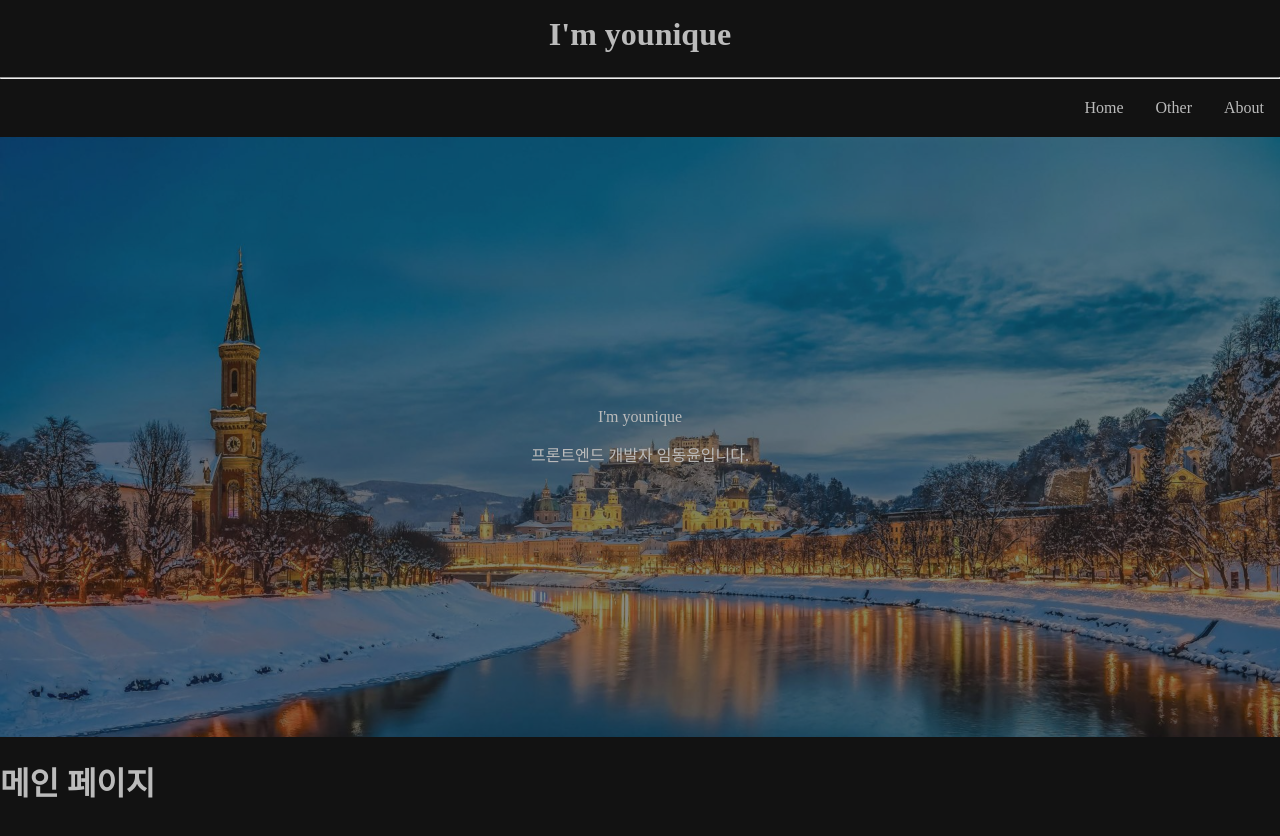
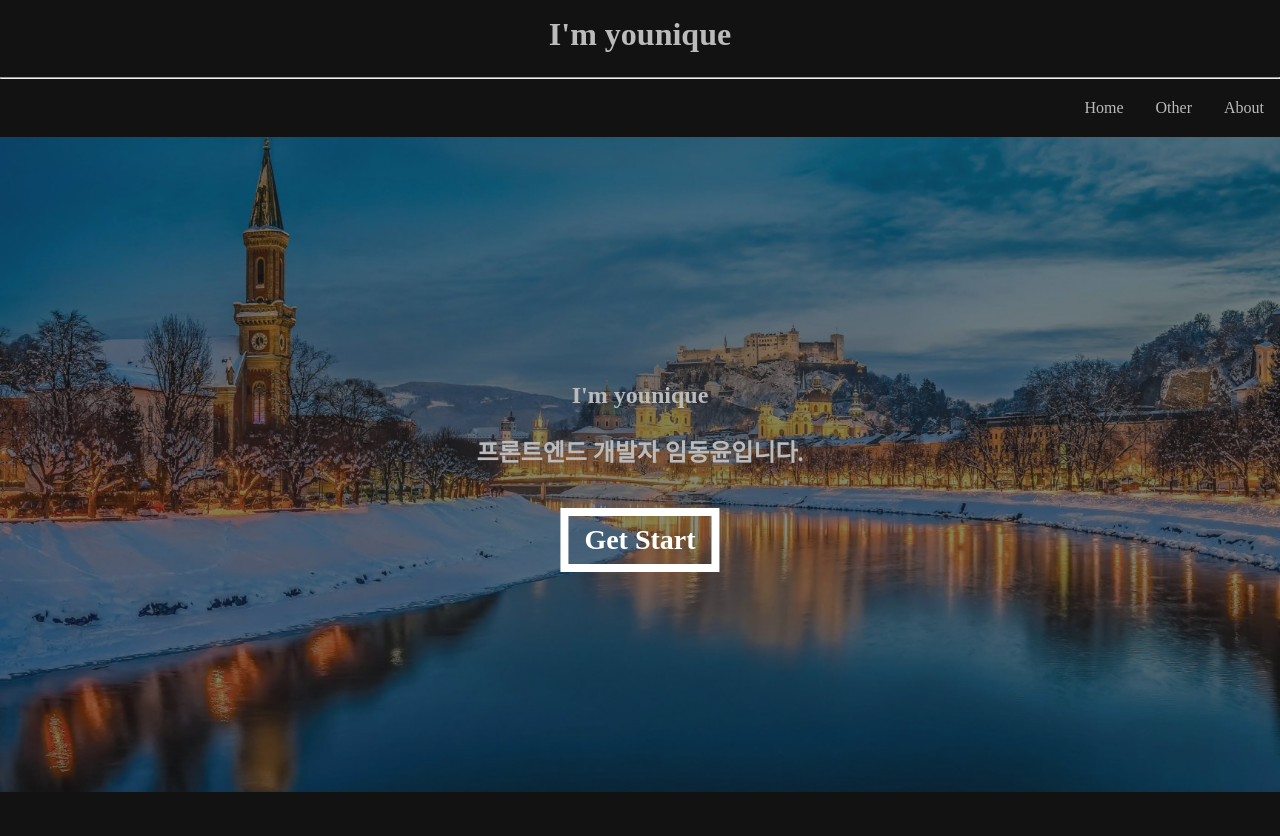
Before and after one commit to DongYounYim/Portfolio, a React (Create React App) app: page / in a window 1280 px wide. Shown: the top 836 px of the page. Built offline with nearby package versions, Linux system fonts and the light colour scheme.

Commit message:
[Add] 스크롤 시작 구현

```diff
--- a/src/components/Banner.js
+++ b/src/components/Banner.js
@@ -4,6 +4,9 @@ export default function Banner() {
       <div className="ParagraphDiv">
         <p>I'm younique</p>
         <p>프론트엔드 개발자 임동윤입니다.</p>
+        <a className="BorderTextBox" href="#content1">
+          Get Start
+        </a>
       </div>
     </div>
   );
--- a/src/page/Main.js
+++ b/src/page/Main.js
@@ -8,8 +8,15 @@ export default function Main() {
       <Header />
       <hr />
       <Navigation />
-      <Banner />
-      <h1>메인 페이지</h1>
+      <div className="container">
+        <Banner />
+        <div id="content1">
+          <h2>아이구 여기에 이제 하나씩 채워볼까</h2>
+        </div>
+        <div id="content2">
+          <h2>여기는 뭘 채울까</h2>
+        </div>
+      </div>
     </div>
   );
 }
--- a/src/style/style.scss
+++ b/src/style/style.scss
@@ -1,5 +1,9 @@
 $dark-color: #121212;
 $font-color: #bbb;
+
+html {
+  scroll-behavior: smooth;
+}
 
 body {
   background-color: $dark-color;
@@ -30,7 +34,7 @@ body {
 }
 
 .Banner {
-  height: 600px;
+  height: calc(100vh - 145px);
   position: relative;
   text-align: center;
 
@@ -40,12 +44,48 @@ body {
     top: 50%;
     left: 50%;
     transform: translate(-50%, -50%);
+
+    & > p {
+      font-size: 24px;
+      font-weight: 600;
+    }
+  }
+
+  .BorderTextBox {
+    display: inline-block;
+    border: 8px solid white;
+    margin-top: 16px;
+    padding: 8px 16px;
+    font-size: 28px;
+    font-weight: 700;
+    text-decoration: none;
+    color: white;
+
+    &:link {
+      text-decoration: none;
+    }
+
+    &:active {
+      text-decoration: none;
+    }
+
+    &:visited {
+      text-decoration: none;
+    }
+
+    &:hover {
+      border: 4px solid gray;
+      background-color: black;
+      transition: 0.5s;
+      text-decoration: none;
+    }
   }
 }
 
 .Banner::before {
   background: url("../assets/images/23856.jpg");
   background-size: cover;
+  background-attachment: fixed;
   content: "";
   opacity: 0.5;
   position: absolute;
@@ -54,3 +94,7 @@ body {
   right: 0px;
   bottom: 0px;
 }
+
+#content1 {
+  padding: 500px;
+}
```
